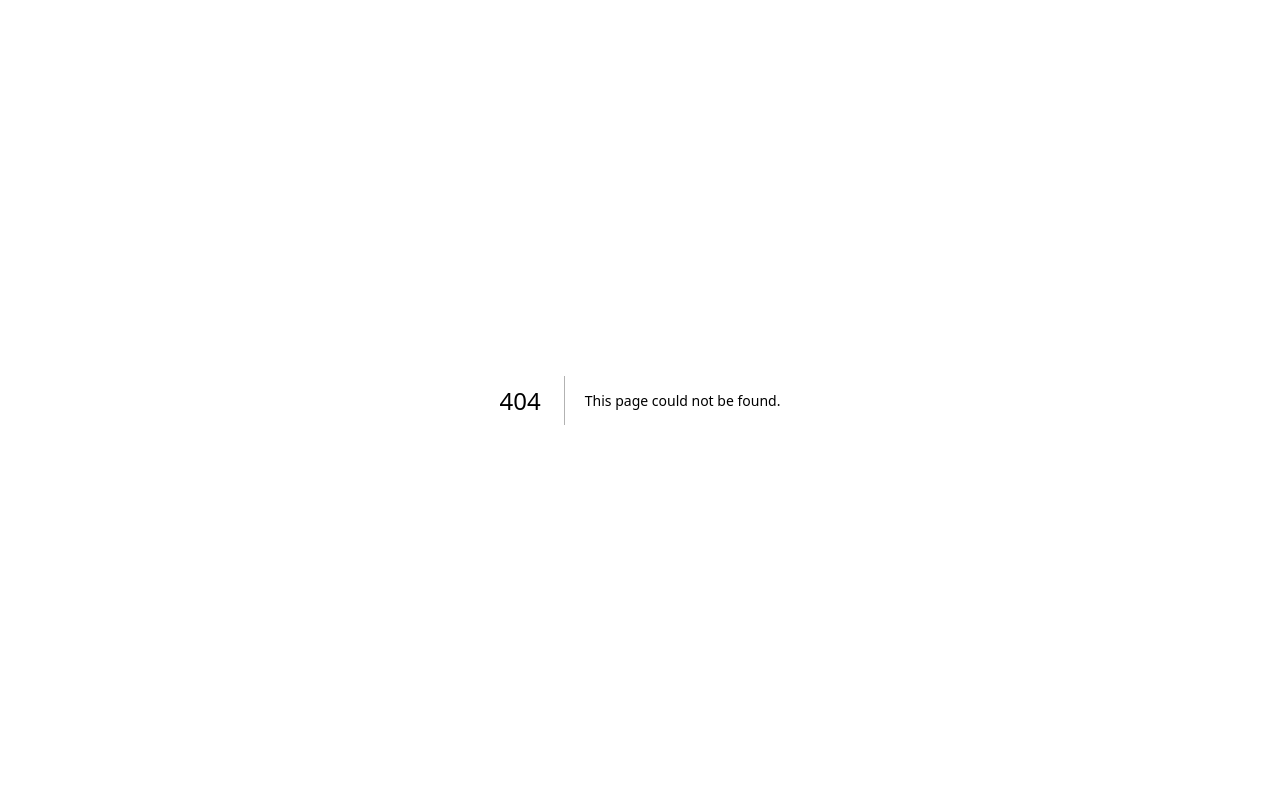
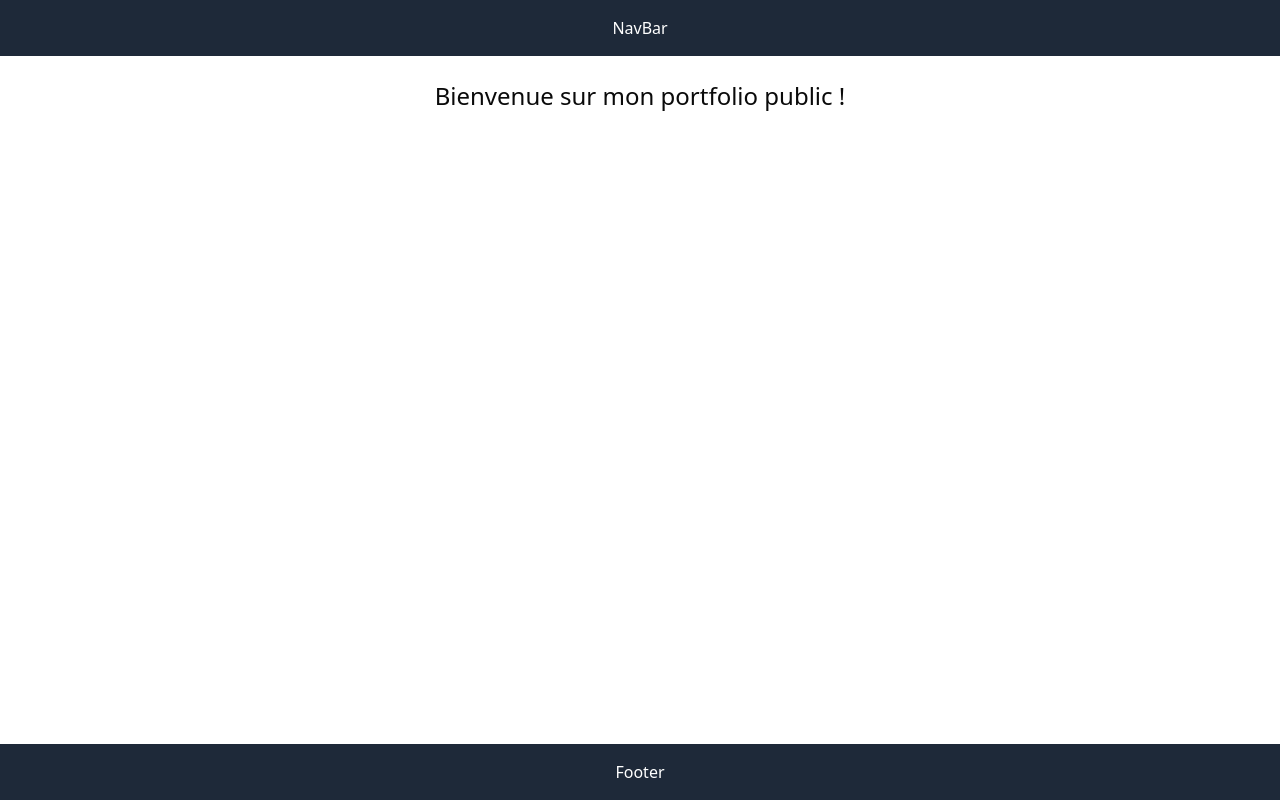
Before and after one commit to Raphael-Taibi-auto-entreprise/portfolio, a Next.js app: page /home in a window 1280 px wide. Before the commit this address had no page. Built offline with nearby package versions, Linux system fonts and the light colour scheme.

Commit message:
feat: :sparkles: layout + page public

```diff
--- /dev/null
+++ b/src/app/(public)/home/page.tsx
@@ -0,0 +1,7 @@
+export default function HomePage() {
+  return (
+    <div className="p-6 text-center text-2xl">
+      Bienvenue sur mon portfolio public !
+    </div>
+  );
+}
--- /dev/null
+++ b/src/app/(public)/layout.tsx
@@ -0,0 +1,11 @@
+import React from "react";
+
+export default function PublicLayout({ children }: { children : React.ReactNode}) {
+    return (
+        <div className="flex flex-col min-h-screen">
+            <header className="bg-gray-800 text-white p-4 text-center">NavBar</header>
+            <main className="flex-1">{children}</main>
+            <footer className="bg-gray-800 text-white p-4 text-center">Footer</footer>
+        </div>
+        );
+}
--- /dev/null
+++ b/src/app/page.tsx
@@ -0,0 +1,8 @@
+export default function RootPage() {
+  return (
+    <div className="flex flex-col items-center justify-center min-h-screen p-6">
+      <h1 className="text-3xl font-bold mb-4">Bienvenue sur mon portfolio !</h1>
+      <p className="text-lg text-gray-700">Ceci est la page d’accueil.</p>
+    </div>
+  );
+}
```
Also changed, not shown: src/app/(public)/page.tsx (deleted).
